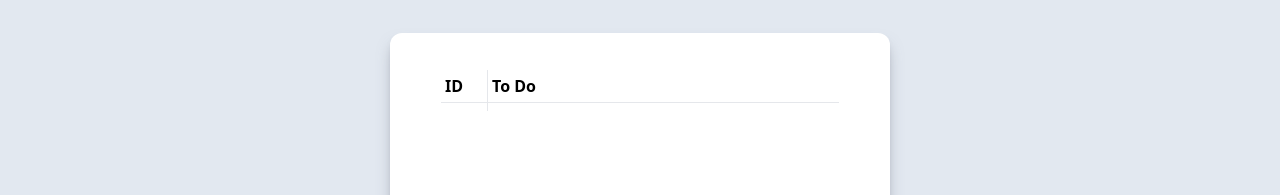
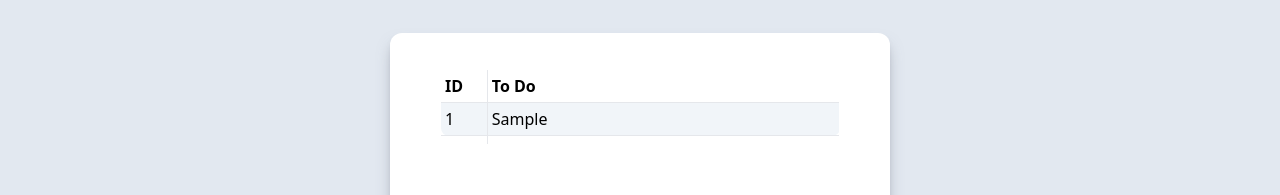
Before and after one commit to buzadandeveloper/react-redux-toolkit, a React app: page / in a window 1280 px wide. Both pictures are taken after typing "Sample" into the empty fields and a click on the button "Add". Shown: the part 151-346 px from the top of the page. Built offline with nearby package versions, Linux system fonts and the light colour scheme; the HTML template or start-up script is replaced by a standard one.

Commit message:
feat: impemented functionality for view and remove task

```diff
--- a/src/components/ToDoView/ToDoView.jsx
+++ b/src/components/ToDoView/ToDoView.jsx
@@ -1,6 +1,14 @@
+import { useSelector } from "react-redux";
+import { useDispatch } from "react-redux";
+import { removeToDo } from "../../features/toDoSlice";
+
 export const ToDoView = () => {
+  const tasks = useSelector((state) => state.toDo.tasks || []);
+  const dispatch = useDispatch();
 
-    const task = [];
+  const deleteTask = (id) => {
+    dispatch(removeToDo(id));
+  };
 
   return (
     <div className="bg-slate-200 ">
@@ -16,10 +24,11 @@ export const ToDoView = () => {
                   To Do
                 </td>
               </tr>
-              {task.map(({ id, description }) => (
+              {tasks.map(({ id, description }) => (
                 <tr
                   key={id}
                   className="group/task odd:bg-white even:bg-slate-100"
+                  onClick={() => deleteTask(id)}
                 >
                   <td className="w-[50px] border p-1 rounded-bl-lg group-hover/task:bg-sky-100">
                     {id}
```
